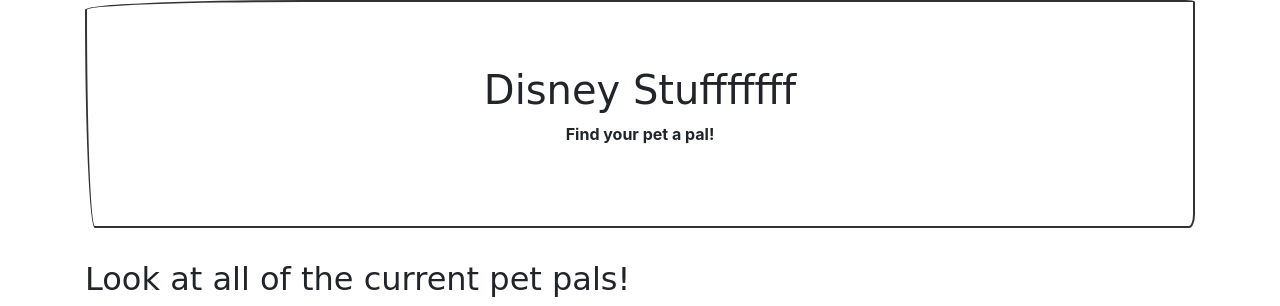
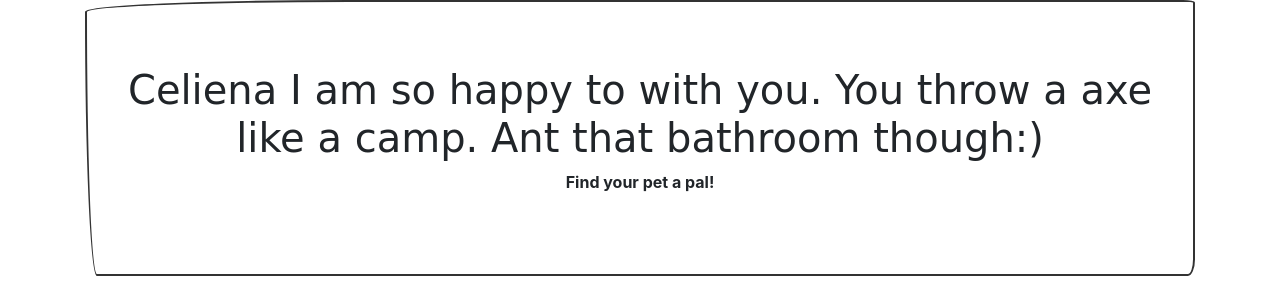
Before and after one commit to micale24/FinalProject_Disney, a Flask app: page / in a window 1280 px wide. Shown: the top 306 px of the page. Run offline with Flask 2, Linux system fonts and the light colour scheme; data comes from the database, SQL or seed files in the repository; some libraries are stand-ins or nearby versions; some web fonts are replaced.

Commit message:
playing around

```diff
--- a/templates/index.html
+++ b/templates/index.html
@@ -12,7 +12,7 @@
 <body>
     <div class="container">
         <div class="jumbotron" style="text-align: center">
-            <h1>Disney Stufffffff</h1>
+            <h1>Celiena I am so happy to with you.  You throw a axe like a camp.  Ant that bathroom though:)</h1>
             <p>Find your pet a pal!</p>
         </div>
 
```
